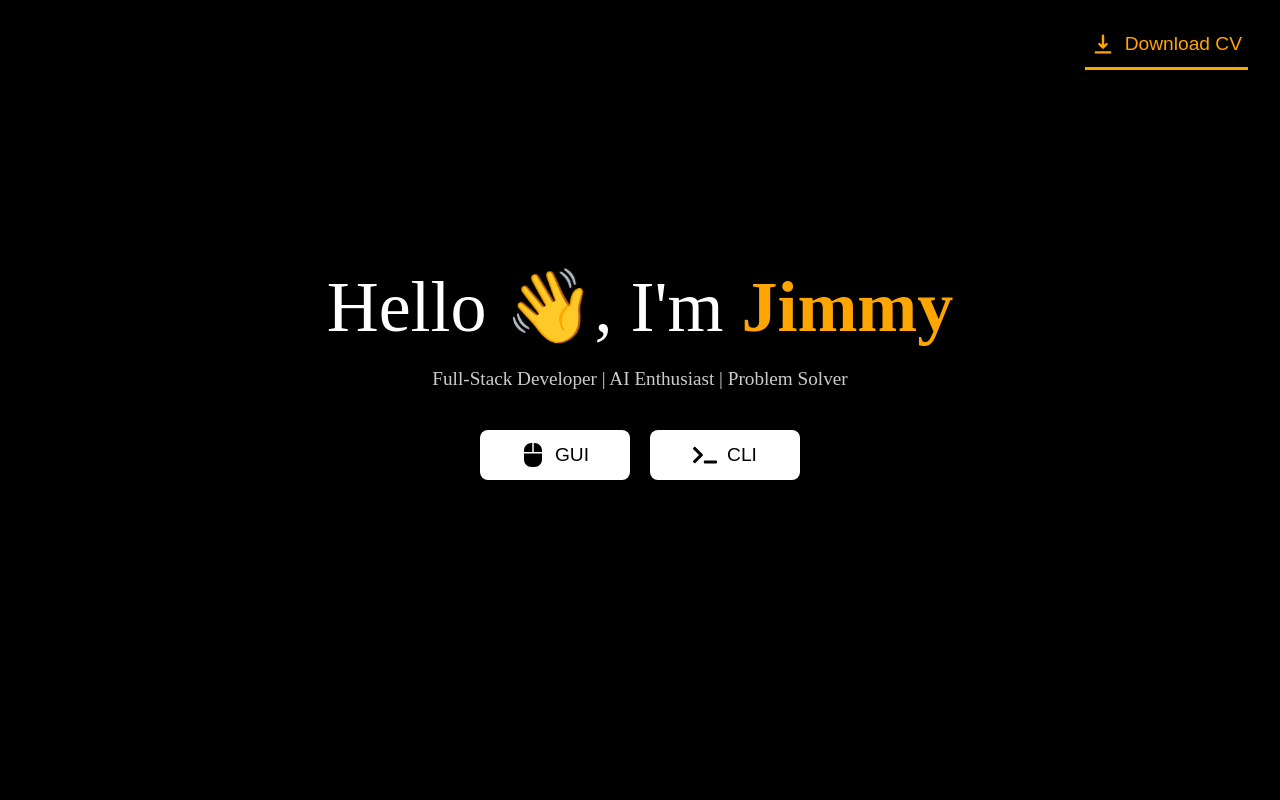
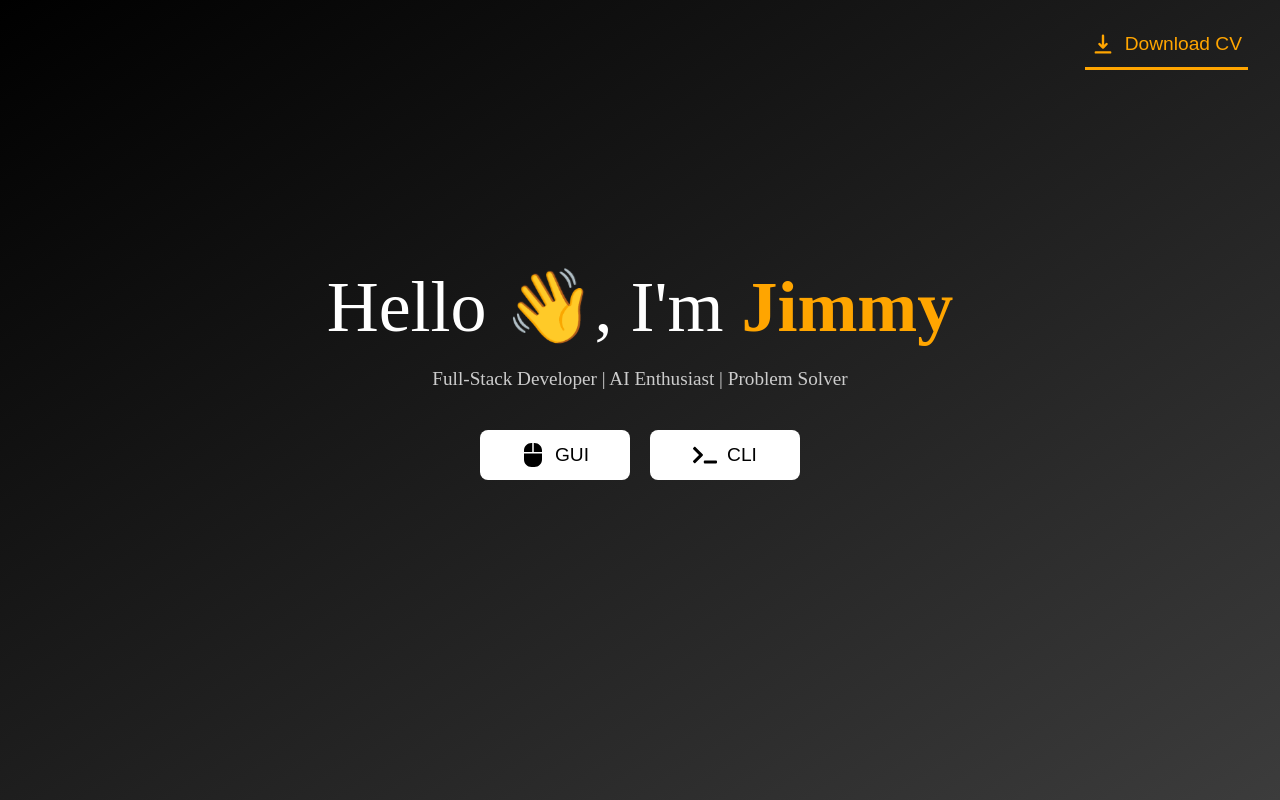
Before and after one commit to Jim-03/Jim-03, a React (Vite) app in the folder portfolio/: page / in a window 1280 px wide. Built offline with nearby package versions, Linux system fonts and the light colour scheme.

Commit message:
style: Introduced a linear gradient background

```diff
--- a/portfolio/src/index.css
+++ b/portfolio/src/index.css
@@ -1,5 +1,5 @@
 html, body, #root {
-    background-color: black;
+    background: linear-gradient(to bottom right, black, rgb(60, 60, 60));
     min-height: 100vh;
     margin: 0;
     padding: 0;
--- a/portfolio/src/pages/LandingPage/LandingPage.module.css
+++ b/portfolio/src/pages/LandingPage/LandingPage.module.css
@@ -6,7 +6,6 @@
     display: flex;
     flex-direction: column;
     align-items: center;
-    background-color: black;
 }
 
 .header {
```
